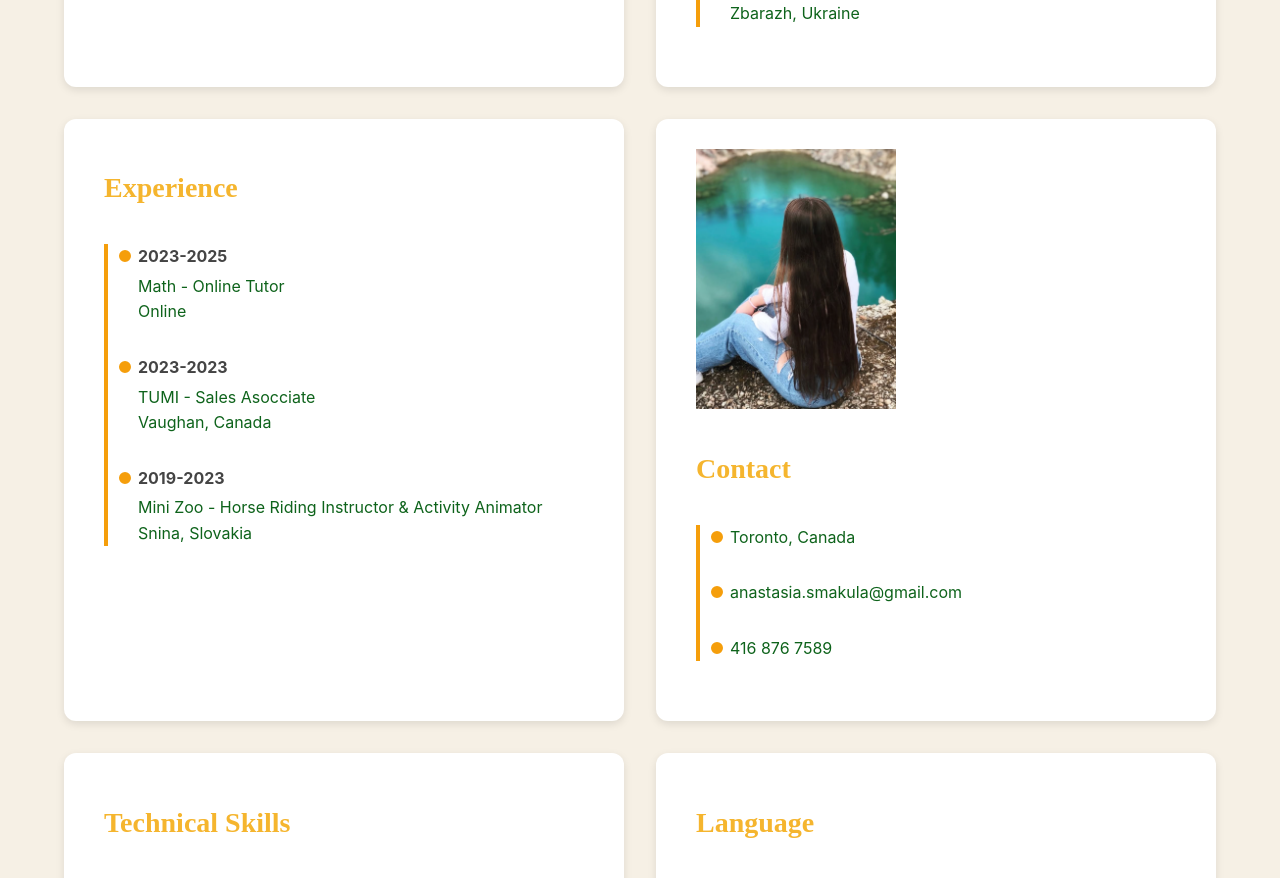
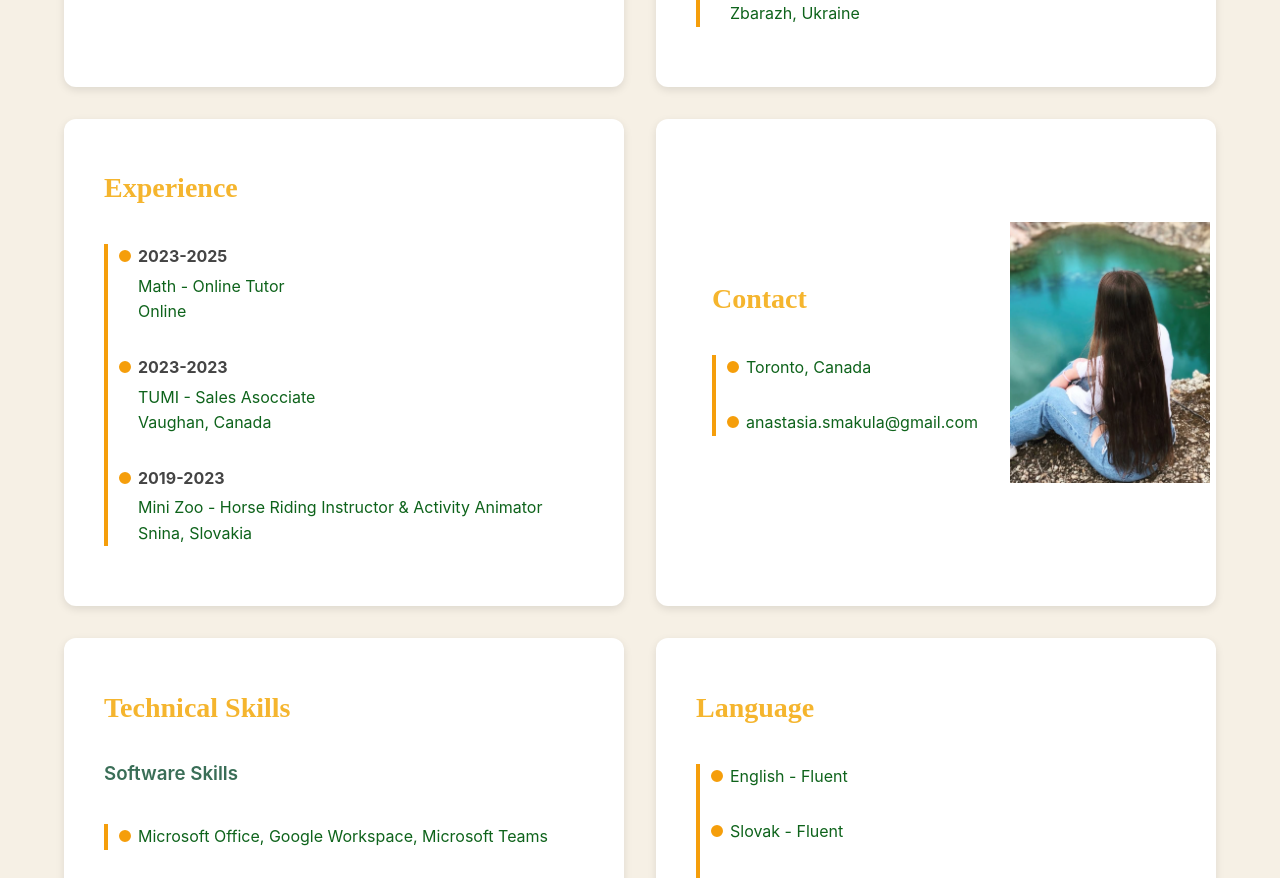
Before and after one commit to AnastasiiaSmakula/resume, a React (Vite) app: page / in a window 1280 px wide. Shown: the part 1064-1942 px from the top of the page. Built offline with nearby package versions, Linux system fonts and the light colour scheme.

Commit message:
fix contact style

```diff
--- a/src/Body.css
+++ b/src/Body.css
@@ -22,7 +22,6 @@
   width: 30rem;
   text-align: left;
   transition: background-color 0.4s ease;
-
 }
 
 .body-section:hover {
@@ -96,7 +95,11 @@
   width: 200px;
   display: block;
   margin-bottom: 20px;
+  flex: 1;
+  padding: 1rem;
 }
+
+
 
 .body-section h3{
   color: #3a6e57
@@ -163,3 +166,12 @@ h2, h3 {
   color: #777;
   font-size: 14px;
 }
+
+.contact-section{
+  display: flex;
+}
+
+.contact-details{
+  flex: 1;
+  padding: 1rem;
+}
--- a/src/Body.tsx
+++ b/src/Body.tsx
@@ -58,17 +58,16 @@ const Body = () => {
           </ul>
         </div>
 
-        <div className="body-section">
-          <img src="./photo2.png" className="body-photo2"></img>
+        <div className="body-section contact-section">
           <div className="contact-details">
             {" "}
             <h2>Contact</h2>
             <ul>
               <li>Toronto, Canada</li>
               <li>anastasia.smakula@gmail.com</li>
-              <li>416 876 7589</li>
             </ul>
           </div>
+          <img src="./photo2.png" className="body-photo2"></img>
         </div>
 
         <div className="body-section">
```
